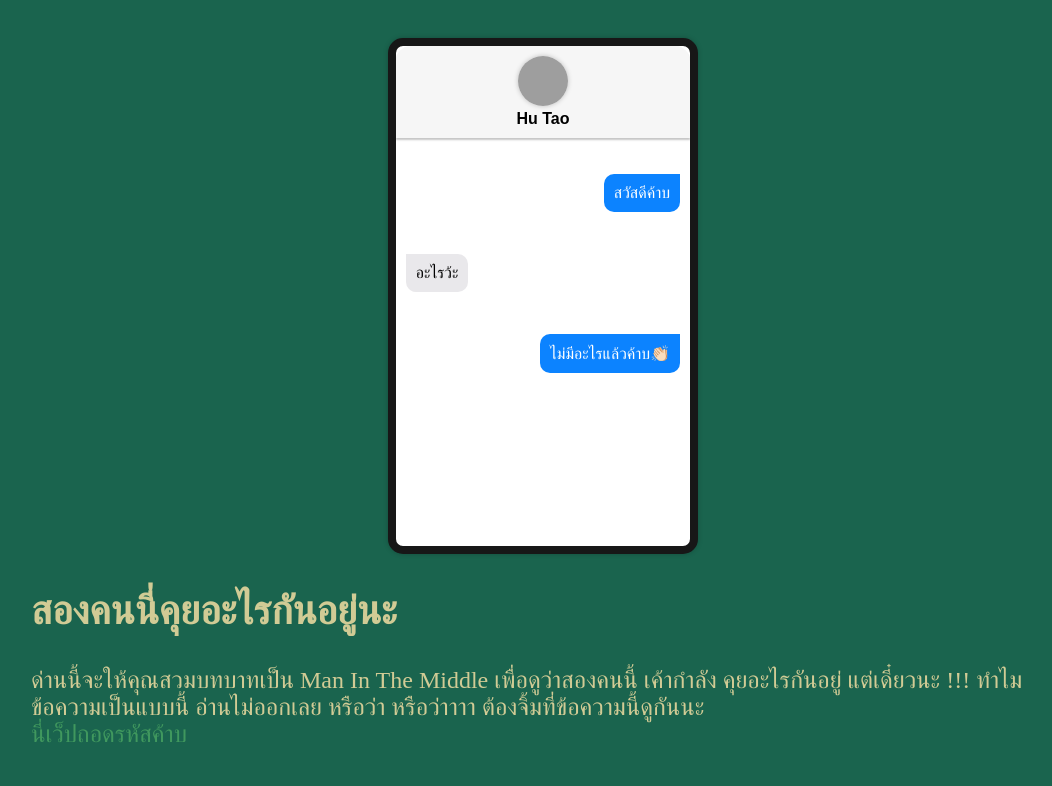
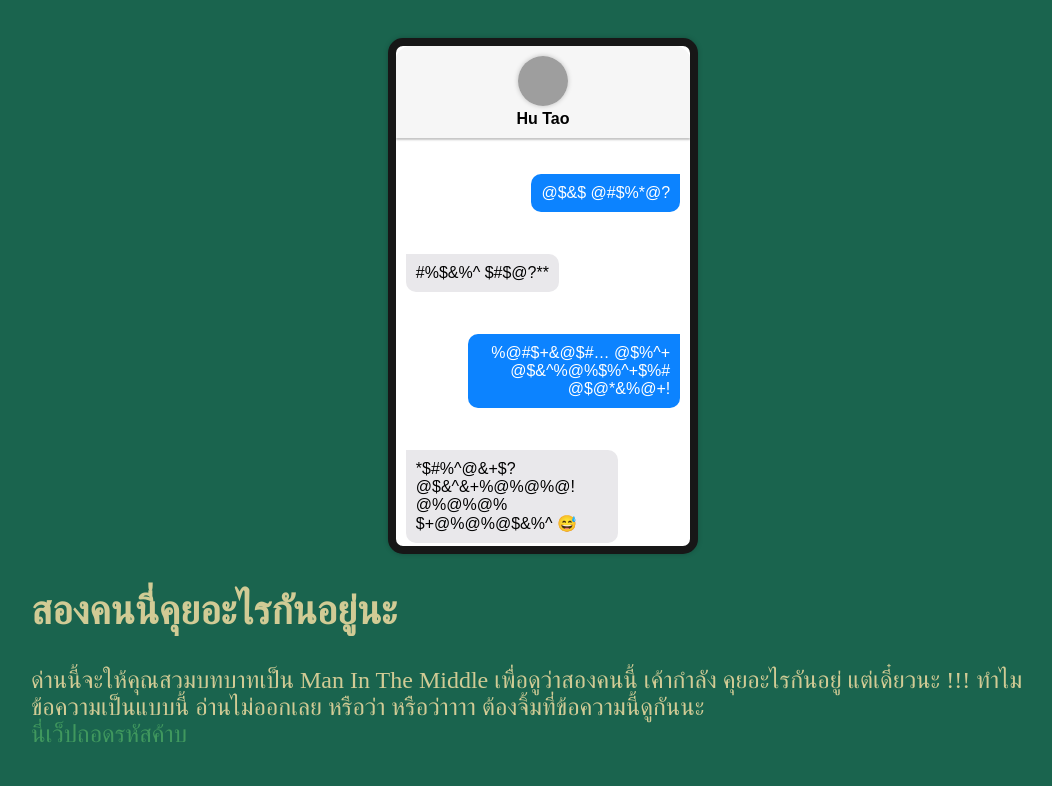
Before and after one commit to wanchaick19/CTF-2567, a React (Vite) app in the folder frontend/: page / in a window 1280 px wide. Shown: the part 1380-2166 px from the top of the page, without its empty margins (97-1149 px from the left). Built offline with nearby package versions, Linux system fonts and the light colour scheme; no server answers; grey boxes are pictures that could not be loaded; a web font is replaced by a local one.

Commit message:
ทำหน้า chat ข้อ5

```diff
--- a/frontend/src/components/Level5.tsx
+++ b/frontend/src/components/Level5.tsx
@@ -4,6 +4,8 @@ import './por.css';
 import { CheckLevel5, GetKeyLevel5 } from '../services/https';
 
 const Level5: React.FC = () => {
+    //Hide message
+    const [Massage, setMessage] = useState(false);
     //GetKeyLevel5
     useEffect(() => {
         GetKeyLevel5();
@@ -23,23 +25,23 @@ const Level5: React.FC = () => {
         const { name, value } = e.target;
         setFormLevel5({ ...FormLevel5, [name]: value });
     };
-    const SumitLevel5 = async (e:any) => {
+    const SumitLevel5 = async (e: any) => {
         e.preventDefault();
         if (FormLevel5.key == "2c70e12b7a0646f92279f427c7b38e7334d8e5389cff167a1dc30e73f826b683") {
             window.location.href = "https://youtu.be/dQw4w9WgXcQ?si=BCURQaHpP4sGTane";
-        }else if (FormLevel5.key == "") {
+        } else if (FormLevel5.key == "") {
             message.info("The KEY : 2c70e12b7a0646f92279f427c7b38e7334d8e5389cff167a1dc30e73f826b683")
-        }else{
+        } else {
             const AnswerToSend = {
                 KeyLevel6: FormLevel5.key
             }
             const res = await CheckLevel5(AnswerToSend);
             if (res.data.message === "correct") {
                 message.success("เก่งมาก 🥳👏🏻")
-        }else {
+                setMessage(true)
+            } else {
                 message.error("ผิดจ้า 🥹")
             }
-
         }
 
         console.log("hello")
@@ -58,23 +60,105 @@ const Level5: React.FC = () => {
                         <p>Hu Tao</p>
                     </div>
                     <div className='Message'>
+                        {Massage ?
+                            <>
                                 <div className='MessageMeBox'>
-                            <p className='MessageMe'>สวัสดีค้าบ</p>
+                                    <p className='MessageMe'>เธอๆ กินข้าวยัง?</p>
                                 </div>
                                 <div className='MessageYouBox'>
-                            <p className='MessageYou'>อะไรว้ะ</p>
+                                    <p className='MessageYou'>กินแล้วจ้า เธอล่ะ?</p>
                                 </div>
                                 <div className='MessageMeBox'>
-                            <p className='MessageMe'>ไม่มีอะไรแล้วค้าบ👏🏻</p>
+                                    <p className='MessageMe'>กำลังจะกิน… วันนี้ฉันสั่งหมูเด้งมาด้วยแหละ ชอบมากเลย!</p>
                                 </div>
+                                <div className='MessageYouBox'>
+                                    <p className='MessageYou'>หมูเด้งเนี่ยนะ? ไม่น่ารักเลยเธอ มันก็แค่หมูก้อนๆ กลมๆ ธรรมดาอ่ะ 😅</p>
+                                </div>
+                                <div className='MessageMeBox'>
+                                    <p className='MessageMe'> เฮ้ย! อย่าดูถูกหมูเด้งสิ! นุ่มนิ่ม เด้งดึ๋ง น่ารักจะตาย ❤️</p>
+                                </div>
+                                <div className='MessageYouBox'>
+                                    <p className='MessageYou'>จะน่ารักตรงไหนเนี่ย หมูเด้งไม่มีหน้า ไม่มีตา ก้อนกลมๆ เฉยๆ 😂</p>
+                                </div>
+                                <div className='MessageMeBox'>
+                                    <p className='MessageMe'>นั่นแหละเสน่ห์ของมัน! เวลากัดลงไปแล้วได้กลิ่นหอมๆ แถมสัมผัสเด้งดึ๋ง มันคือความสุขในชีวิตเลยนะ 🥹</p>
+                                </div>
+                                <div className='MessageYouBox'>
+                                    <p className='MessageYou'>โอ๊ย ขนาดนั้นเลยเหรอ? เธอนี่เว่อร์จริงๆ</p>
+                                </div>
+                                <div className='MessageMeBox'>
+                                    <p className='MessageMe'>ไม่เว่อร์! เธอเคยลองกินหมูเด้งที่จิ้มกับน้ำจิ้มแซ่บๆ ไหม? อร่อยมากกกก!</p>
+                                </div>
+                                <div className='MessageYouBox'>
+                                    <p className='MessageYou'>เอาจริงก็เคยนะ… แต่ฉันว่ามันก็เฉยๆ อ่ะ</p>
+                                </div>
+                                <div className='MessageMeBox'>
+                                    <p className='MessageMe'>เฉยๆ ไม่ได้! ฉันจะเปลี่ยนใจเธอเอง เอาไว้พาไปกินร้านโปรดฉัน เด้งนุ่มถึงใจแน่นอน!</p>
+                                </div>
+                                <div className='MessageYouBox'>
+                                    <p className='MessageYou'>โอเคๆ ถ้าเธอชอบขนาดนี้ ฉันจะลองอีกทีละกัน 😅</p>
+                                </div>
+                                <div className='MessageMeBox'>
+                                    <p className='MessageMe'>ดีมาก! รับรองเธอต้องหลงรักหมูเด้งเหมือนฉันแน่นอน! 🐷💕</p>
+                                </div>
+                                <div className='MessageYouBox'>
+                                    <p className='MessageYou'>จะรอดูละกันนะเธอ ว่าหมูเด้งจะเปลี่ยนใจฉันได้มั้ย 😏</p>
+                                </div>
+                            </>
+                            :
+                            <>
+                                <div className='MessageMeBox'>
+                                    <p className='MessageMe'>@$&$ @#$%*@?</p>
+                                </div>
+                                <div className='MessageYouBox'>
+                                    <p className='MessageYou'>#%$&%^ $#$@?**</p>
+                                </div>
+                                <div className='MessageMeBox'>
+                                    <p className='MessageMe'>%@#$+&@$#… @$%^+ @$&^%@%$%^+$%# @$@*&%@+!</p>
+                                </div>
+                                <div className='MessageYouBox'>
+                                    <p className='MessageYou'>*$#%^@&+$? @$&^&+%@%@%@! @%@%@% $+@%@%@$&%^ 😅</p>
+                                </div>
+                                <div className='MessageMeBox'>
+                                    <p className='MessageMe'> #@%@! $%@%#@%@#%@%@%@%@%@%@! @$%@% @$%@%@%@%@%@%@%@ ❤️</p>
+                                </div>
+                                <div className='MessageYouBox'>
+                                    <p className='MessageYou'> %@%@%@%@%@%@%@%@%@%@%@% $%@%@%@%@%@%@%@%@%@%@%@%@ 😂</p>
+                                </div>
+                                <div className='MessageMeBox'>
+                                    <p className='MessageMe'>ฟหกดหฟดำหด! ฟหดำดหฟำดำด ีระัีระัดเำภพดกหเะเีดเ้กหดเ่าั ฟหฟหกดฟหำดฟหำดหกดอหแ ว</p>
+                                </div>
+                                <div className='MessageYouBox'>
+                                    <p className='MessageYou'>ฟหดหฟ ฟหดฟหำดฟหำักหดเ? ฟหำดำพัสสส</p>
+                                </div>
+                                <div className='MessageMeBox'>
+                                    <p className='MessageMe'>ฟหดำ! ฟหดำดหำดหกร่ีาน่แสา่อนหรฟด ฟหด? ฟหดำดหำัก้ดเ!</p>
+                                </div>
+                                <div className='MessageYouBox'>
+                                    <p className='MessageYou'>ฟหดำดหฟำกดฟหไำดฟหำด ฟหดฟหำดฟหดำฟดฟหำด ฟหดำา</p>
+                                </div>
+                                <div className='MessageMeBox'>
+                                    <p className='MessageMe'>ฟหดำ ฟหำดำ! ฟหำดฟำหดหำพเดห้เ ฟหดำฟหไะัพีเ่ัรีนร ส้่รสีรส่าส่านส!</p>
+                                </div>
+                                <div className='MessageYouBox'>
+                                    <p className='MessageYou'>แอืืื หกเหก ดก้ดกะ้ดะ้ดะ้ ง</p>
+                                </div>
+                                <div className='MessageMeBox'>
+                                    <p className='MessageMe'>หฟกดำ ฟหำดำดหำดหกดฟหำดำพ้สรนยรย! าัืะั้ ะ</p>
+                                </div>
+                                <div className='MessageYouBox'>
+                                    <p className='MessageYou'>ฟหกดหฟกด ฟหกดฟหดฟำหด้ราี้สา้สส้ า</p>
+                                </div>
+                            </>
+                        }
                     </div>
                 </div>
                 <div style={{ margin: '0 10%' }}>
                     <h2 style={{ color: 'var(--P1)', fontSize: '40px' }} onClick={gettheFkey} >สองคนนี่คุยอะไรกันอยู่นะ</h2>
                     <a href='https://youtu.be/dQw4w9WgXcQ?si=BCURQaHpP4sGTane' style={{ color: 'var(--P1)', textDecoration: 'none', fontSize: '24px' }} >ด่านนี้จะให้คุณสวมบทบาทเป็น Man In The Middle เพื่อดูว่าสองคนนี้ เค้ากำลัง คุยอะไรกันอยู่ แต่เดี๋ยวนะ !!! ทำไมข้อความเป็นแบบนี้ อ่านไม่ออกเลย หรือว่า หรือว่าาาา ต้องจิ้มที่ข้อความนี้ดูกันนะ</a>
                     <br />
-                    <a href="https://toolbox.googleapps.com/apps/encode_decode/?lang=th&utm_source=chatgpt.com" target="_blank" style={{ color: 'var(--G1)', textDecoration: 'none', fontSize: '24px'}}>นี่เว็ปถอดรหัสค้าบ</a>
-                    <form onSubmit={SumitLevel5} style={{margin:'40px 0'}}>
+                    <a href="https://toolbox.googleapps.com/apps/encode_decode/?lang=th&utm_source=chatgpt.com" target="_blank" style={{ color: 'var(--G1)', textDecoration: 'none', fontSize: '24px' }}>นี่เว็ปถอดรหัสค้าบ</a>
+                    <form onSubmit={SumitLevel5} style={{ margin: '40px 0' }}>
                         <input
                             className='inputLevel5'
                             type="text"
--- a/frontend/src/components/por.css
+++ b/frontend/src/components/por.css
@@ -2,6 +2,12 @@
 
 body{
     margin: 0;
+}
+*{
+    scrollbar-width: none;
+}
+*::selection{
+    background-color: #d1cb95a5;
 }
 :root {
     --G1: #40985E;
```
Lines whose indentation alone changed are shown as unchanged.
